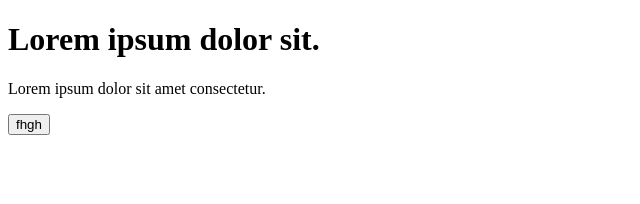
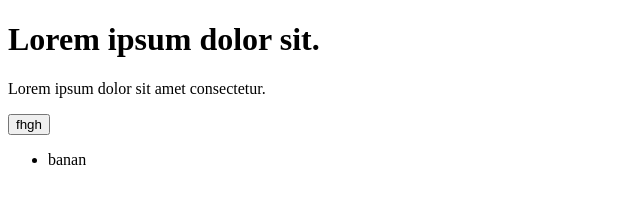
Before and after one commit to StasMS/test, a plain HTML site: page lesson.html in a window 1280 px wide. Shown: the full height of the page, 0-640 px from the left. Drawn offline with Linux system fonts and the light colour scheme.

Commit message:
добавляет хедер

```diff
--- a/lesson.html
+++ b/lesson.html
@@ -11,6 +11,9 @@
     <p>Lorem ipsum dolor sit amet consectetur.</p>
     <header>
       <nav><a href=""></a><button>fhgh</button></nav>
+      <ul>
+        <li>banan</li>
+      </ul>
     </header>
   </body>
 </html>
```
